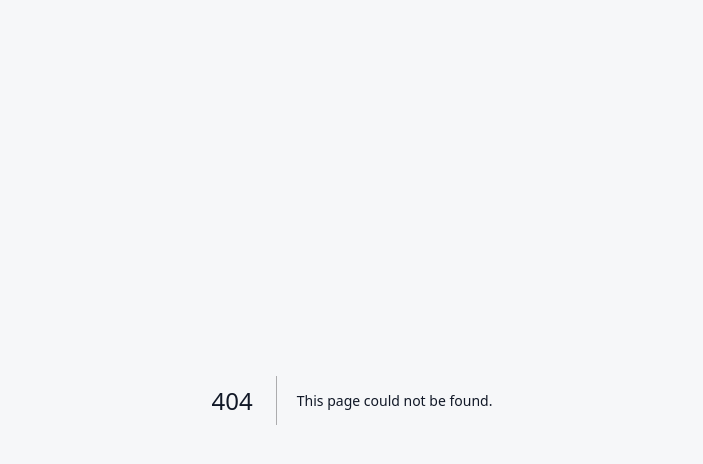
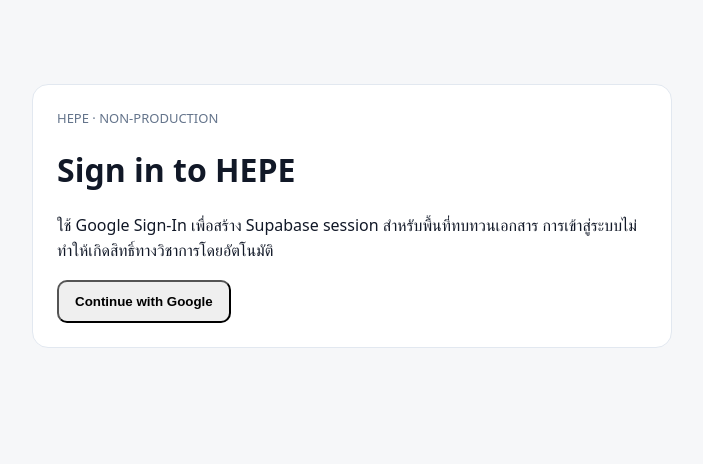
Before and after one commit to kasemch/hepe-ui-prototype, a Next.js app: page /login in a window 1280 px wide. Before the commit this address had no page. Shown: the top 464 px of the page, without its empty margins (288-991 px from the left). Built offline with nearby package versions, Linux system fonts and the light colour scheme.

Commit message:
Add Supabase Google login for protected TQF3 preview

```diff
--- /dev/null
+++ b/app/login/page.js
@@ -0,0 +1,60 @@
+"use client";
+
+import { useState } from "react";
+import { createBrowserClient } from "@supabase/ssr";
+import { useSearchParams } from "next/navigation";
+
+export default function LoginPage() {
+  const params = useSearchParams();
+  const next = params.get("next") || "/";
+  const [message, setMessage] = useState("");
+  const [busy, setBusy] = useState(false);
+
+  async function signIn() {
+    const url = process.env.NEXT_PUBLIC_SUPABASE_URL;
+    const key = process.env.NEXT_PUBLIC_SUPABASE_PUBLISHABLE_KEY;
+    if (!url || !key) {
+      setMessage("Runtime is not configured.");
+      return;
+    }
+
+    setBusy(true);
+    setMessage("");
+    const supabase = createBrowserClient(url, key);
+    const redirectTo =
+      window.location.origin +
+      "/auth/callback?next=" +
+      encodeURIComponent(next.startsWith("/") ? next : "/");
+
+    const { error } = await supabase.auth.signInWithOAuth({
+      provider: "google",
+      options: { redirectTo },
+    });
+
+    if (error) {
+      setMessage(error.message || "Unable to start Google sign-in.");
+      setBusy(false);
+    }
+  }
+
+  return (
+    <main style={{maxWidth:640,margin:"60px auto",padding:24,fontFamily:"system-ui,sans-serif"}}>
+      <div style={{border:"1px solid #e2e8f0",borderRadius:16,padding:24,background:"white"}}>
+        <div style={{fontSize:13,color:"#64748b"}}>HEPE · NON-PRODUCTION</div>
+        <h1>Sign in to HEPE</h1>
+        <p style={{lineHeight:1.6}}>
+          ใช้ Google Sign-In เพื่อสร้าง Supabase session สำหรับพื้นที่ทบทวนเอกสาร
+          การเข้าสู่ระบบไม่ทำให้เกิดสิทธิ์ทางวิชาการโดยอัตโนมัติ
+        </p>
+        <button
+          onClick={signIn}
+          disabled={busy}
+          style={{padding:"12px 16px",borderRadius:10,fontWeight:700}}
+        >
+          {busy ? "Opening Google…" : "Continue with Google"}
+        </button>
+        {message ? <p style={{color:"#991b1b"}}>{message}</p> : null}
+      </div>
+    </main>
+  );
+}
```
